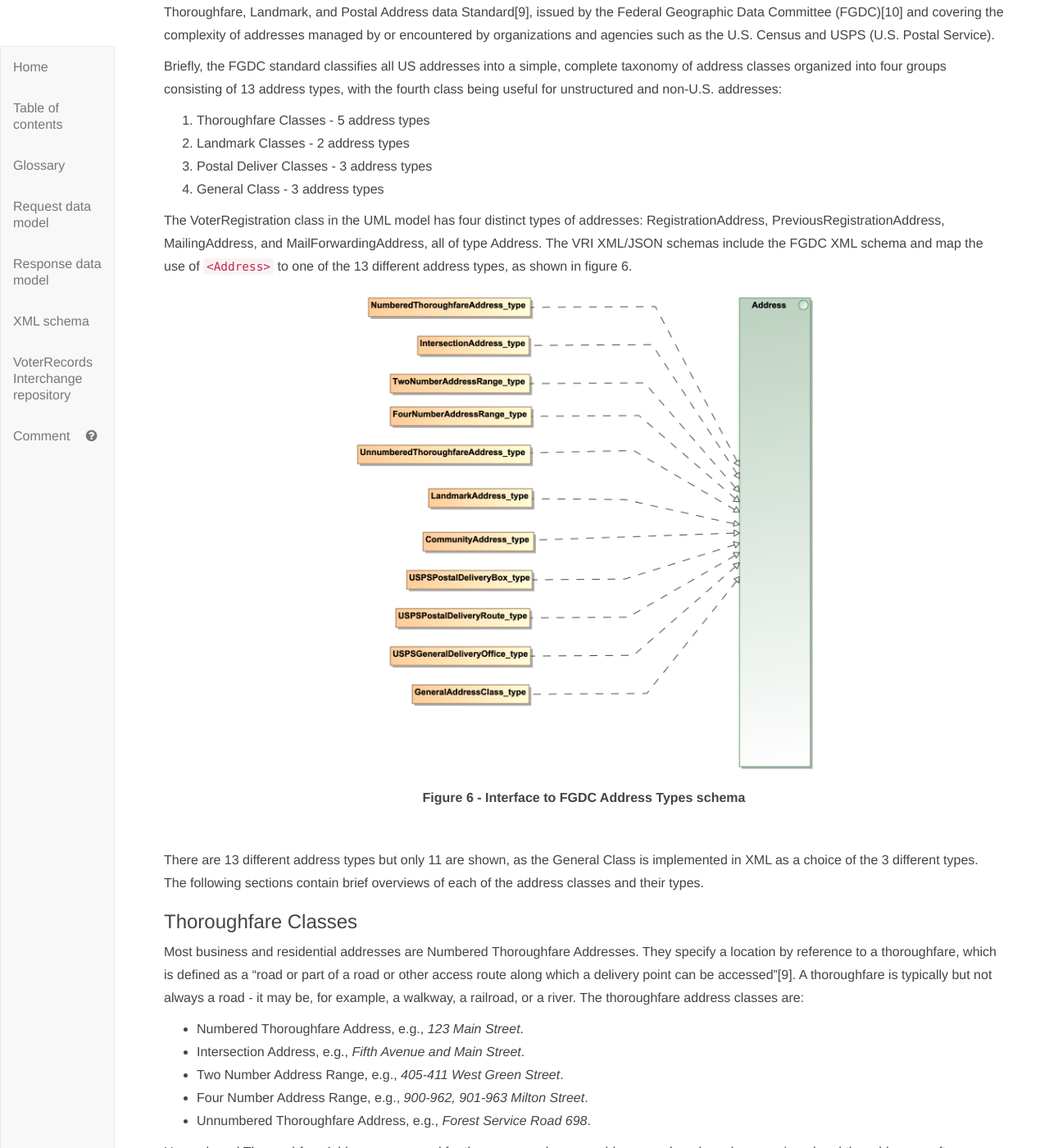
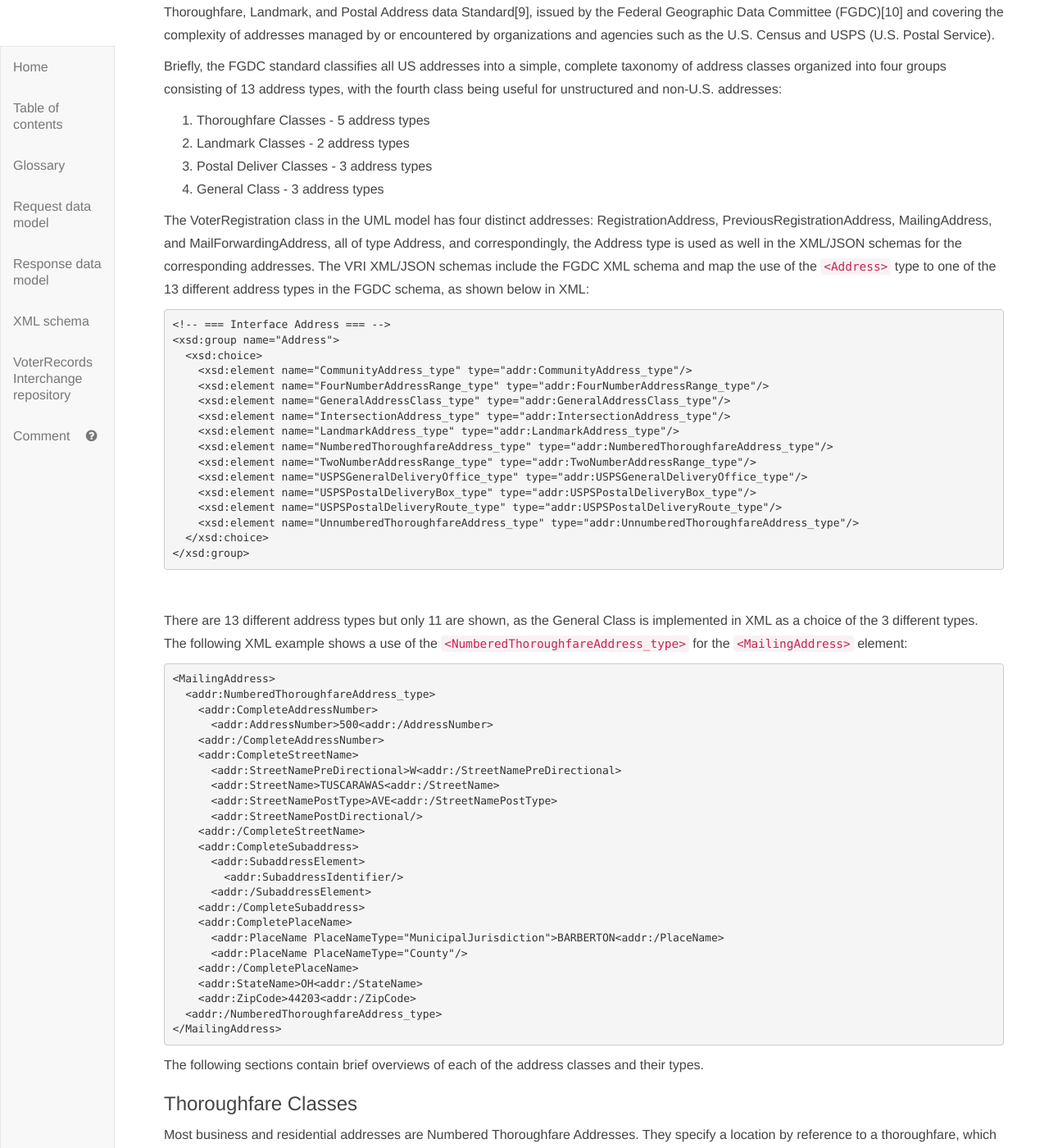
Before and after one commit to usnistgov/VoterRecordsInterchange, a Jekyll site: the page built from index.md, in a window 1280 px wide and 1400 px high, scrolled down 11626 px. Shown: the whole window at 82% size. Built offline with Jekyll 4.4.1, drawn with Linux system fonts in a browser that asks for light colours; our own code applies the rules of GitHub Pages for plain Markdown files; some of the changed text lies outside the part shown.

Commit message:
new text

```diff
--- a/index.md
+++ b/index.md
@@ -289,17 +289,55 @@ Briefly, the FGDC standard classifies all US addresses into a simple, complete t
 3. Postal Deliver Classes - 3 address types
 4. General Class - 3 address types
 
-The VoterRegistration class in the UML model has four distinct types of addresses: RegistrationAddress, PreviousRegistrationAddress, MailingAddress, and MailForwardingAddress, all of type Address. The VRI XML/JSON schemas include the FGDC XML schema and map the use of `<Address>` to one of the 13 different address types, as shown in figure 6.
-
-<div class="text-center" markdown="1">
-<img src="Figures/addrxsd.png" height="600"/>
-
-**Figure 6 - Interface to FGDC Address Types schema**
-</div>
-
-<br>
-
-There are 13 different address types but only 11 are shown, as the General Class is implemented in XML as a choice of the 3 different types.  The following sections contain brief overviews of each of the address classes and their types.
+The VoterRegistration class in the UML model has four distinct addresses: RegistrationAddress, PreviousRegistrationAddress, MailingAddress, and MailForwardingAddress, all of type Address, and correspondingly, the Address type is used as well in the XML/JSON schemas for the corresponding addresses. The VRI XML/JSON schemas include the FGDC XML schema and map the use of the `<Address>` type to one of the 13 different address types in the FGDC schema, as shown below in XML:
+
+    <!-- === Interface Address === -->
+    <xsd:group name="Address">
+      <xsd:choice>
+        <xsd:element name="CommunityAddress_type" type="addr:CommunityAddress_type"/>
+        <xsd:element name="FourNumberAddressRange_type" type="addr:FourNumberAddressRange_type"/>
+        <xsd:element name="GeneralAddressClass_type" type="addr:GeneralAddressClass_type"/>
+        <xsd:element name="IntersectionAddress_type" type="addr:IntersectionAddress_type"/>
+        <xsd:element name="LandmarkAddress_type" type="addr:LandmarkAddress_type"/>
+        <xsd:element name="NumberedThoroughfareAddress_type" type="addr:NumberedThoroughfareAddress_type"/>
+        <xsd:element name="TwoNumberAddressRange_type" type="addr:TwoNumberAddressRange_type"/>
+        <xsd:element name="USPSGeneralDeliveryOffice_type" type="addr:USPSGeneralDeliveryOffice_type"/>
+        <xsd:element name="USPSPostalDeliveryBox_type" type="addr:USPSPostalDeliveryBox_type"/>
+        <xsd:element name="USPSPostalDeliveryRoute_type" type="addr:USPSPostalDeliveryRoute_type"/>
+        <xsd:element name="UnnumberedThoroughfareAddress_type" type="addr:UnnumberedThoroughfareAddress_type"/>
+      </xsd:choice>
+    </xsd:group>
+
+<br>
+
+There are 13 different address types but only 11 are shown, as the General Class is implemented in XML as a choice of the 3 different types. The following XML example shows a use of the `<NumberedThoroughfareAddress_type>` for the `<MailingAddress>` element:
+
+    <MailingAddress>
+      <addr:NumberedThoroughfareAddress_type>
+        <addr:CompleteAddressNumber>
+          <addr:AddressNumber>500<addr:/AddressNumber>
+        <addr:/CompleteAddressNumber>
+        <addr:CompleteStreetName>
+          <addr:StreetNamePreDirectional>W<addr:/StreetNamePreDirectional>
+          <addr:StreetName>TUSCARAWAS<addr:/StreetName>
+          <addr:StreetNamePostType>AVE<addr:/StreetNamePostType>
+          <addr:StreetNamePostDirectional/>
+        <addr:/CompleteStreetName>
+        <addr:CompleteSubaddress>
+          <addr:SubaddressElement>
+            <addr:SubaddressIdentifier/>
+          <addr:/SubaddressElement>
+        <addr:/CompleteSubaddress>
+        <addr:CompletePlaceName>
+          <addr:PlaceName PlaceNameType="MunicipalJurisdiction">BARBERTON<addr:/PlaceName>
+          <addr:PlaceName PlaceNameType="County"/>
+        <addr:/CompletePlaceName>
+        <addr:StateName>OH<addr:/StateName>
+        <addr:ZipCode>44203<addr:/ZipCode>
+      <addr:/NumberedThoroughfareAddress_type>
+    </MailingAddress>
+
+ The following sections contain brief overviews of each of the address classes and their types.
 
 ### Thoroughfare Classes
 Most business and residential addresses are Numbered Thoroughfare Addresses. They specify a location by reference to a thoroughfare, which is defined as a "road or part of a road or other access route along which a delivery point can be accessed"[9]. A thoroughfare is typically but not always a road - it may be, for example, a walkway, a railroad, or a river. The thoroughfare address classes are:
@@ -374,15 +412,27 @@ values.
 
 <br>
 
+## Roots
+The schema contains two root elements:
+
+1.	`<VoterRecordsRequest>`, used as a root for registration request transactions.
+2.	`<VoterRecordsResponse>`, used as a root for registration response
+transactions.
+
+Schema Definition:
+
+     <!--  ========== Roots ==========  -->
+     <xsd:element name="VoterRecordsRequest" type="VoterRecordsRequest"/>
+     <xsd:element name="VoterRecordsResponse" type="VoterRecordsResponse"/>
+
+<br>
+
 ## Imports
 The schema (and instance files) imports two external schemas:
 
 1.	The W3C digital signature schema, used in the optional `<Signature>` sub-element of `<VoterRecordsRequest>` and `<VoterRecordsResponse>` to
 include a digital signature on XML instance files.
-2.	The Federal Geographic Data Committee (FGDC) address schema [10],
-which contains 13 types of addresses that are used to specify postal and
-registration addresses for voters, used in the `<VoterRegistration>` and
-other elements.
+2.	The FGDC schema[10], which contains 13 types of addresses that are used to specify postal and registration addresses for voters, used in the `<VoterRegistration>` and other elements using a namespace pf `addr`.
 
 Schema Definition:
 
@@ -394,18 +444,25 @@ Schema Definition:
 
 <br>
 
-## Roots
-The schema contains two root elements:
-
-1.	`<VoterRecordsRequest>`, used as a root for registration request transactions.
-2.	`<VoterRecordsResponse>`, used as a root for registration response
-transactions.
-
-Schema Definition:
-
-     <!--  ========== Roots ==========  -->
-     <xsd:element name="VoterRecordsRequest" type="VoterRecordsRequest"/>
-     <xsd:element name="VoterRecordsResponse" type="VoterRecordsResponse"/>
+## Interfaces
+The schema includes an interface that maps the `Address` type to a choice of one of the address types from the FGDC schema[10].
+
+      <!-- === Interface Address === -->
+      <xsd:group name="Address">
+        <xsd:choice>
+          <xsd:element name="CommunityAddress_type" type="addr:CommunityAddress_type"/>
+          <xsd:element name="FourNumberAddressRange_type" type="addr:FourNumberAddressRange_type"/>
+          <xsd:element name="GeneralAddressClass_type" type="addr:GeneralAddressClass_type"/>
+          <xsd:element name="IntersectionAddress_type" type="addr:IntersectionAddress_type"/>
+          <xsd:element name="LandmarkAddress_type" type="addr:LandmarkAddress_type"/>
+          <xsd:element name="NumberedThoroughfareAddress_type" type="addr:NumberedThoroughfareAddress_type"/>
+          <xsd:element name="TwoNumberAddressRange_type" type="addr:TwoNumberAddressRange_type"/>
+          <xsd:element name="USPSGeneralDeliveryOffice_type" type="addr:USPSGeneralDeliveryOffice_type"/>
+          <xsd:element name="USPSPostalDeliveryBox_type" type="addr:USPSPostalDeliveryBox_type"/>
+          <xsd:element name="USPSPostalDeliveryRoute_type" type="addr:USPSPostalDeliveryRoute_type"/>
+          <xsd:element name="UnnumberedThoroughfareAddress_type" type="addr:UnnumberedThoroughfareAddress_type"/>
+        </xsd:choice>
+      </xsd:group>
 
 <br>
 
```
Also changed, not shown: other parts of index.md (+1 -1 lines).
